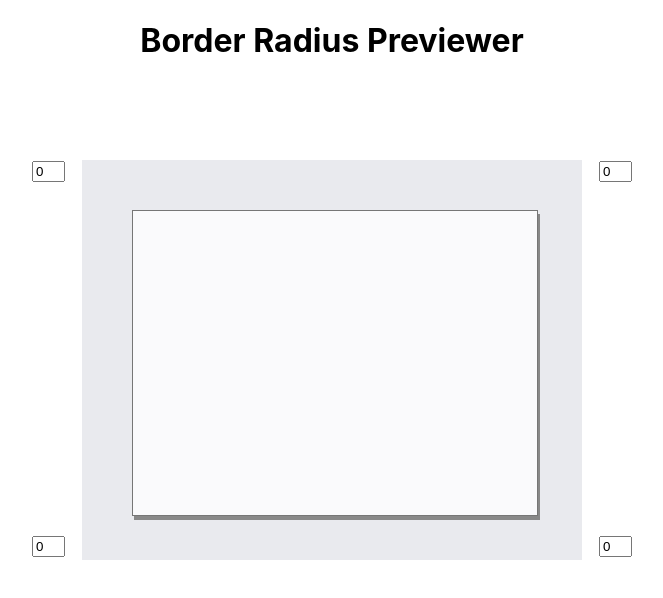
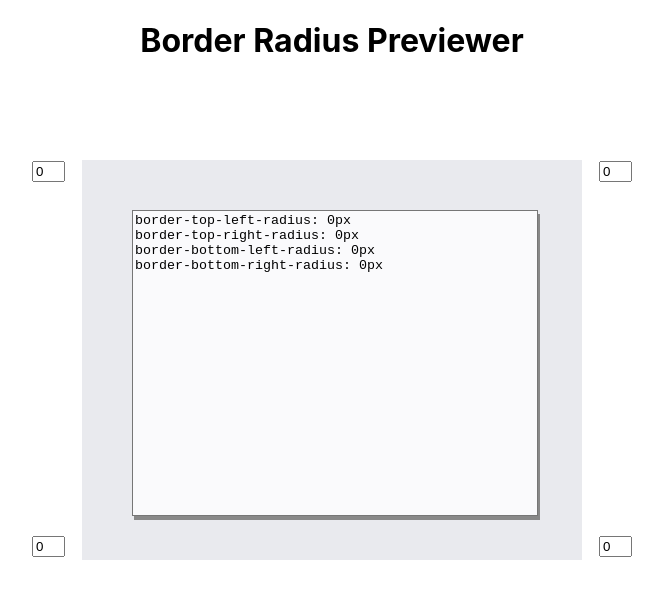
Before and after one commit to jiapengtong123/app-ideas-exercises, a React (Create React App) app: page / in a window 1280 px wide. Shown: the top 598 px of the page, without its empty margins (308-971 px from the left). Built offline with nearby package versions, Linux system fonts and the light colour scheme.

Commit message:
optimize border radius previewer

```diff
--- a/src/app_ideas/Beginner/BorderRadiusPreviewer/BorderRadiusPreviewer.tsx
+++ b/src/app_ideas/Beginner/BorderRadiusPreviewer/BorderRadiusPreviewer.tsx
@@ -5,6 +5,10 @@ type MyState = {
     topRight: string,
     bottomLeft: string,
     bottomRight: string
+    css: {
+        [key: string]: string,
+    }
+    result: string
 };
 
 export default class BorderRadiusPreviewer extends React.Component<{}, MyState> {
@@ -14,7 +18,14 @@ export default class BorderRadiusPreviewer extends React.Component<{}, MyState>
             topLeft: '0',
             topRight: '0',
             bottomLeft: '0',
-            bottomRight: '0'
+            bottomRight: '0',
+            css: {
+                'border-top-left-radius': '0px',
+                'border-top-right-radius': '0px',
+                'border-bottom-left-radius': '0px',
+                'border-bottom-right-radius': '0px',
+            },
+            result: ''
         };
 
         this.topLeftRadiusChangeHandler.bind(this);
@@ -22,7 +33,8 @@ export default class BorderRadiusPreviewer extends React.Component<{}, MyState>
         this.bottomLeftRadiusChangeHandler.bind(this);
         this.bottomRightRadiusChangeHandler.bind(this);
     }
-    checkMaxRadius = (radius: string) => {
+
+    checkMaxRadius = (radius: string): string => {
         if (Number(radius) >= 150) {
             return '150';
         } else {
@@ -31,19 +43,55 @@ export default class BorderRadiusPreviewer extends React.Component<{}, MyState>
     };
 
     topLeftRadiusChangeHandler = (event: any) => {
-        this.setState({topLeft: this.checkMaxRadius(event.target.value)});
+        let value = this.checkMaxRadius(event.target.value);
+        this.setState(prevState => ({
+            topLeft: value,
+            css: {
+                ...prevState.css,
+                'border-top-left-radius': value + 'px'
+            }
+        }));
     };
 
     topRightRadiusChangeHandler = (event: any) => {
-        this.setState({topRight: this.checkMaxRadius(event.target.value)});
+        let value = this.checkMaxRadius(event.target.value);
+        this.setState(prevState => ({
+            topRight: value,
+            css: {
+                ...prevState.css,
+                'border-top-right-radius': value + 'px'
+            },
+        }));
     };
 
     bottomLeftRadiusChangeHandler = (event: any) => {
-        this.setState({bottomLeft: this.checkMaxRadius(event.target.value)});
+        let value = this.checkMaxRadius(event.target.value);
+        this.setState(prevState => ({
+            bottomLeft: value,
+            css: {
+                ...prevState.css,
+                'border-bottom-left-radius': value + 'px'
+            },
+        }));
     };
 
     bottomRightRadiusChangeHandler = (event: any) => {
-        this.setState({bottomRight: this.checkMaxRadius(event.target.value)});
+        let value = this.checkMaxRadius(event.target.value);
+        this.setState(prevState => ({
+            bottomRight: value,
+            css: {
+                ...prevState.css,
+                'border-bottom-right-radius': value + 'px'
+            },
+        }));
+    };
+
+    integrate = (): string => {
+        let css_text: string = '';
+        Object.keys(this.state.css).map((el: string): void => {
+            css_text += `${el}: ${this.state.css[el]}\n`;
+        });
+        return css_text;
     };
 
     render() {
@@ -80,14 +128,16 @@ export default class BorderRadiusPreviewer extends React.Component<{}, MyState>
                         <input size={Math.max(1, this.state.bottomLeft.length)} maxLength={6}
                                value={this.state.bottomLeft} onChange={this.bottomLeftRadiusChangeHandler}/>
                     </div>
-                    <div style={{ width: '100px',
+                    <div style={{
+                        width: '100px',
                         height: '50px',
                         position: 'absolute',
                         top: '375px',
                         right: '-0px',
-                        textAlign: 'right'}}>
-                    <input size={Math.max(1, this.state.bottomRight.length)} maxLength={6}
-                           value={this.state.bottomRight} onChange={this.bottomRightRadiusChangeHandler}/>
+                        textAlign: 'right'
+                    }}>
+                        <input size={Math.max(1, this.state.bottomRight.length)} maxLength={6}
+                               value={this.state.bottomRight} onChange={this.bottomRightRadiusChangeHandler}/>
                     </div>
 
                     <div style={{
@@ -99,8 +149,11 @@ export default class BorderRadiusPreviewer extends React.Component<{}, MyState>
                         borderBottomRightRadius: this.state.bottomRight + 'px'
                     }}>
                     <textarea readOnly={true}
-                              style={{width: '400px', height: '300px', resize: 'none', backgroundColor: '#fafafc',
-                              boxShadow: '2px 4px #888888'}}>
+                              style={{
+                                  width: '400px', height: '300px', resize: 'none', backgroundColor: '#fafafc',
+                                  boxShadow: '2px 4px #888888'
+                              }}
+                              value={this.integrate()}>
                     </textarea>
                     </div>
 
```
